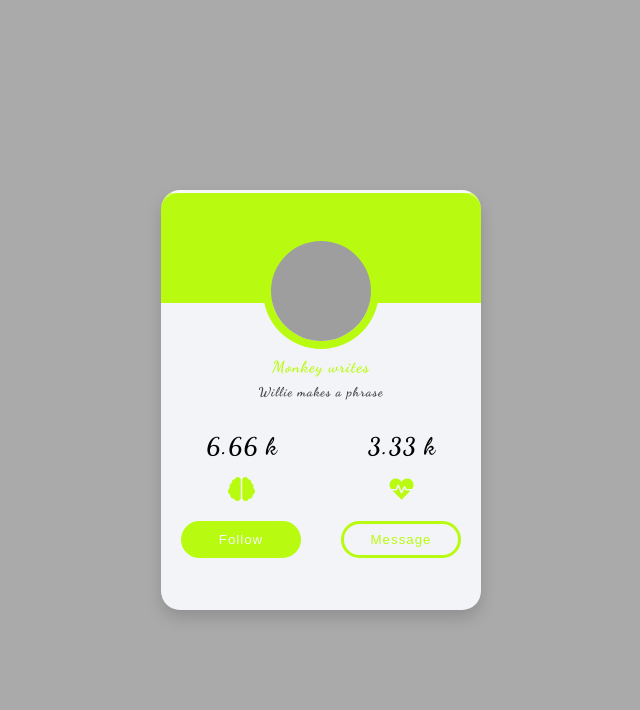
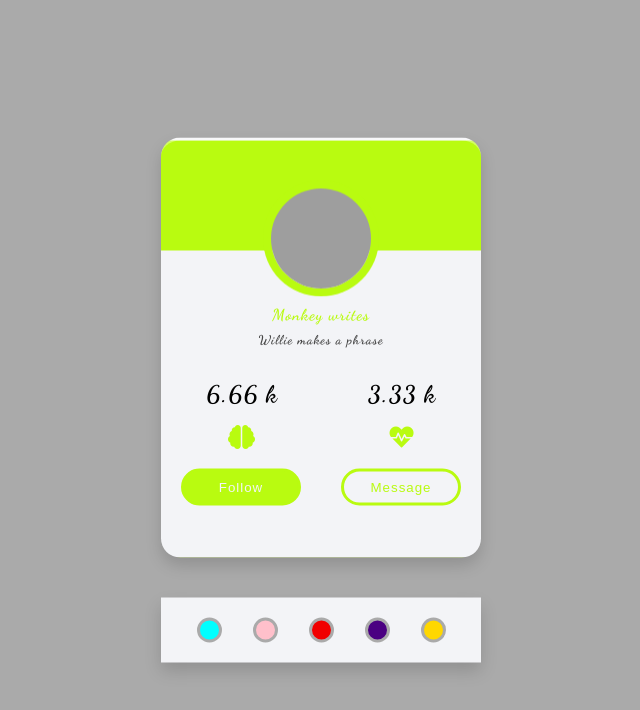
Before and after one commit to MarieLATASTE/My-Card, a plain HTML site: page index.html in a window 1280 px wide. Shown: the whole page, without its empty margins (319-959 px from the left). Drawn offline with Linux system fonts and the light colour scheme; grey boxes are pictures that could not be loaded.

Commit message:
theme-color

```diff
--- a/index.html
+++ b/index.html
@@ -30,6 +30,13 @@
                 <button>Message</button>
             </div>
         </div>
+        <div class="themes">
+            <button class="btn btn1"></button>
+            <button class="btn btn2"></button>
+            <button class="btn btn3"></button>
+            <button class="btn btn4"></button>
+            <button class="btn btn5"></button>
+        </div>
     </div>
 </body>
 </html>
--- a/main.js
+++ b/main.js
@@ -0,0 +1,25 @@
+const theme = document.querySelector(':root');
+const btns = document.querySelectorAll('.btn');
+
+btns.forEach(function(btn){
+    btn.addEventListener('click', function(e){
+
+        const color = e.currentTarget.classList;
+
+        if(color.contains("btn1")) {
+            theme.style.setProperty("--theme-color", "#00ffff");
+        }
+        else if(color.contains("btn2")) {
+            theme.style.setProperty("--theme-color", "#ffc0cb");
+        }
+        else if(color.contains("btn3")) {
+            theme.style.setProperty("--theme-color", "#f10000");
+        }
+        else if(color.contains("btn4")) {
+            theme.style.setProperty("--theme-color", "#4b0082");
+        }
+        else {
+            theme.style.setProperty("--theme-color", "#ffd700");
+        }
+    });
+});
--- a/style.css
+++ b/style.css
@@ -36,7 +36,7 @@ body{
     backdrop-filter: blur(10px);
     -webkit-backdrop-filter: blur(10px);
     margin: 0 auto;
-    box-shadow: 0 0  0 .5rem var(--theme-color);
+    box-shadow: 0 0 0 .5rem var(--theme-color);
 }
 .card h3{
     color: var(--theme-color);
@@ -78,3 +78,32 @@ body{
     background-color: transparent;
     color: var(--theme-color);
 }
+.container .themes{
+    background-color: #f3f4f7;
+    box-shadow: 0 .5rem 1rem rgba(0,0,0,.15);
+    padding: 1.25rem;
+    margin-top: 2.5rem;
+    display: flex;justify-content: space-around;
+}
+.container .themes button{
+    width: 25px;height: 25px;
+    border-radius: 50%;
+    border: 3px solid #aaa;
+    outline: none;
+    cursor: pointer;
+}
+.container .themes button.btn1{
+    background-color: #00ffff;
+}
+.container .themes button.btn2{
+    background-color: #ffc0cb;
+}
+.container .themes button.btn3{
+    background-color: #f10000;
+}
+.container .themes button.btn4{
+    background-color: #4b0082;
+}
+.container .themes button.btn5{
+    background-color: #ffd700;
+}
```
